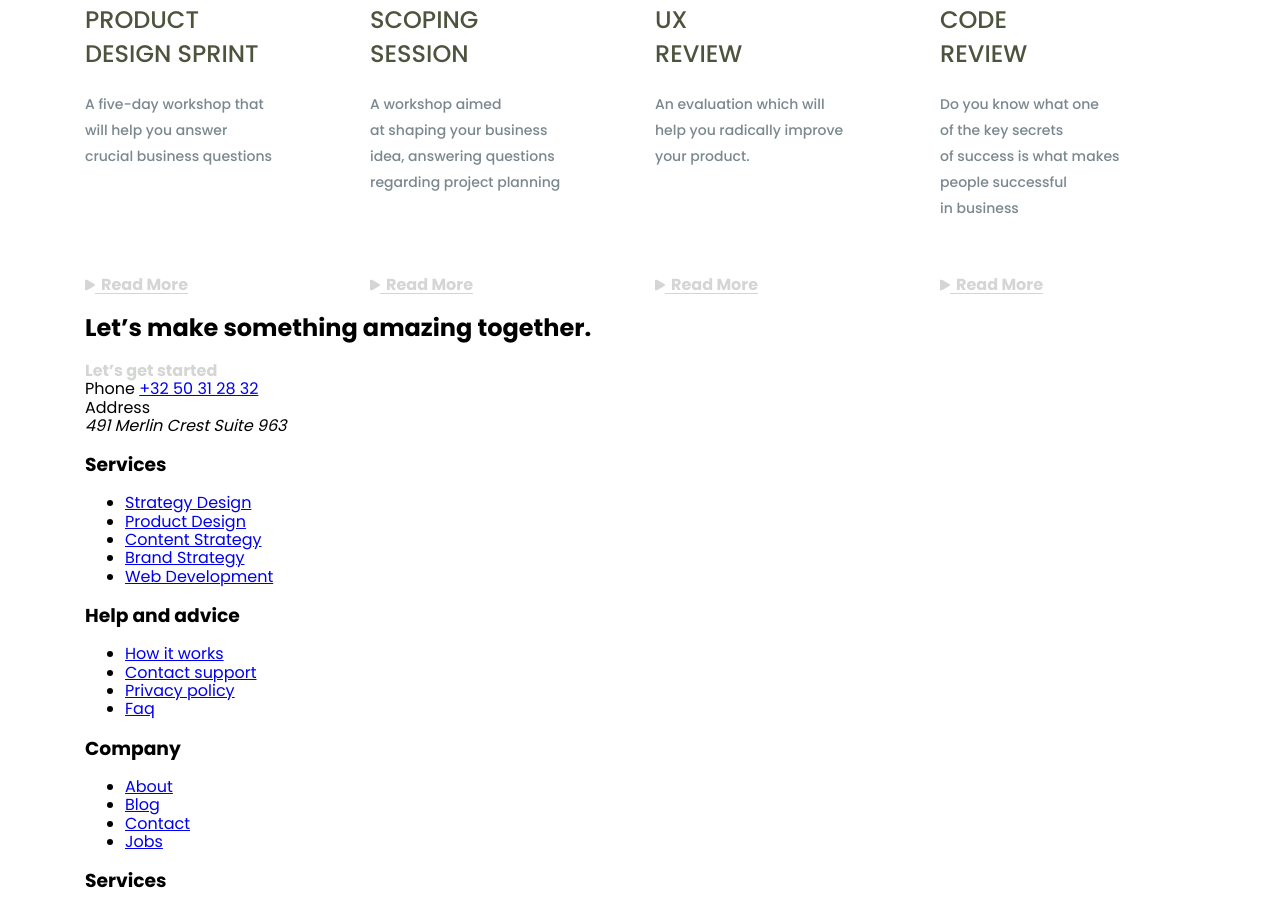
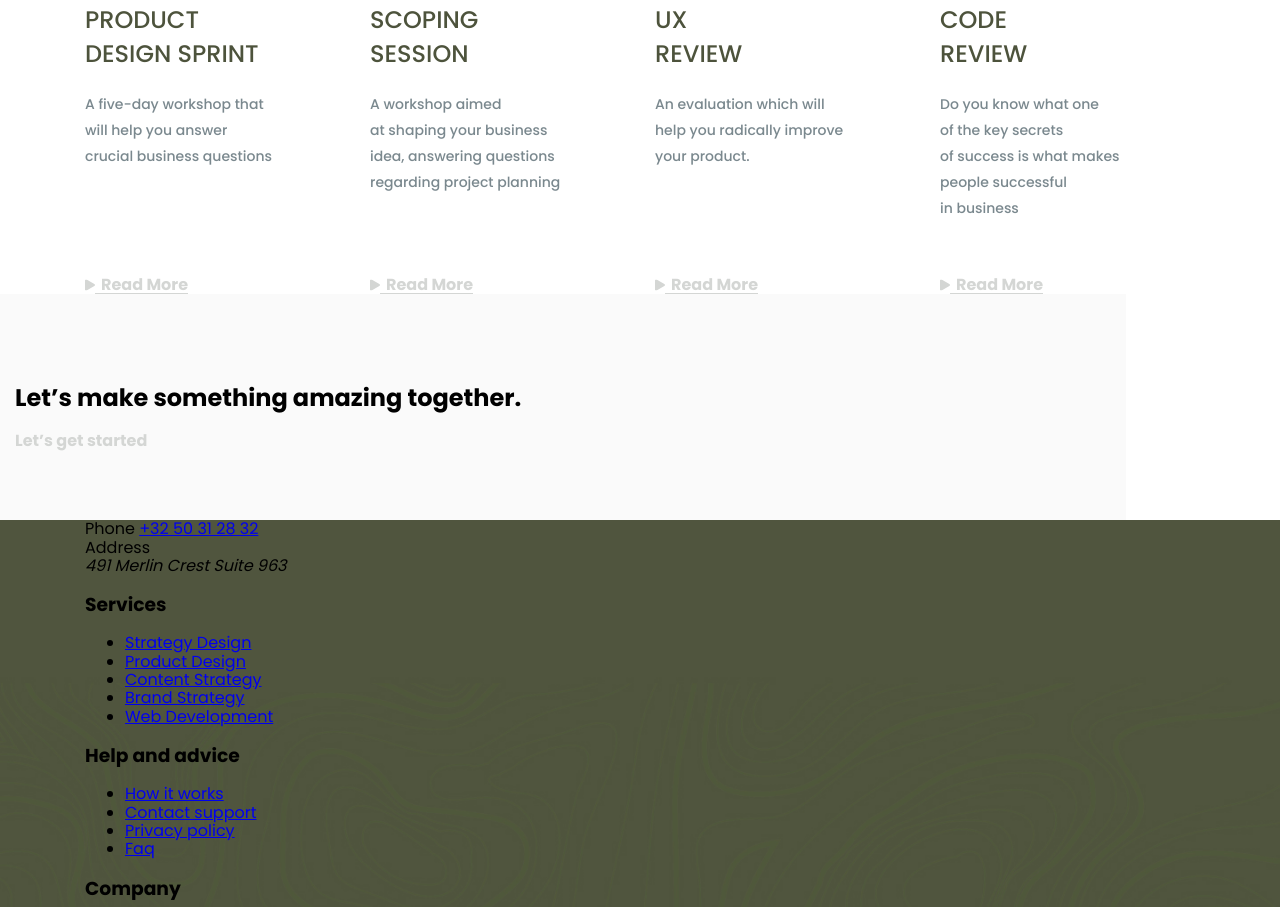
Before and after one commit to Azizbek98/Small-Website-Layouts, a plain HTML site: page Webovio - First Project/index.html in a window 1280 px wide. Shown: the part 1102-2009 px from the top of the page. Drawn offline with Linux system fonts and the light colour scheme.

Commit message:
feat: starting get-started section (Webovio)

```diff
--- a/Webovio - First Project/css/style.css
+++ b/Webovio - First Project/css/style.css
@@ -207,3 +207,16 @@ img {
   margin-bottom: 0;
   margin-top: auto;
 }
+
+.get-started {
+  padding: 70px 0;
+  width: 88%;
+  background-color: #fafafa;
+}
+
+.footer {
+  background-image: url("../images/footer-image.jpg");
+  background-position: center;
+  background-size: cover;
+  background-repeat: no-repeat;
+}
```
Also changed, not shown: Webovio - First Project/images/footer-image.jpg (added).
